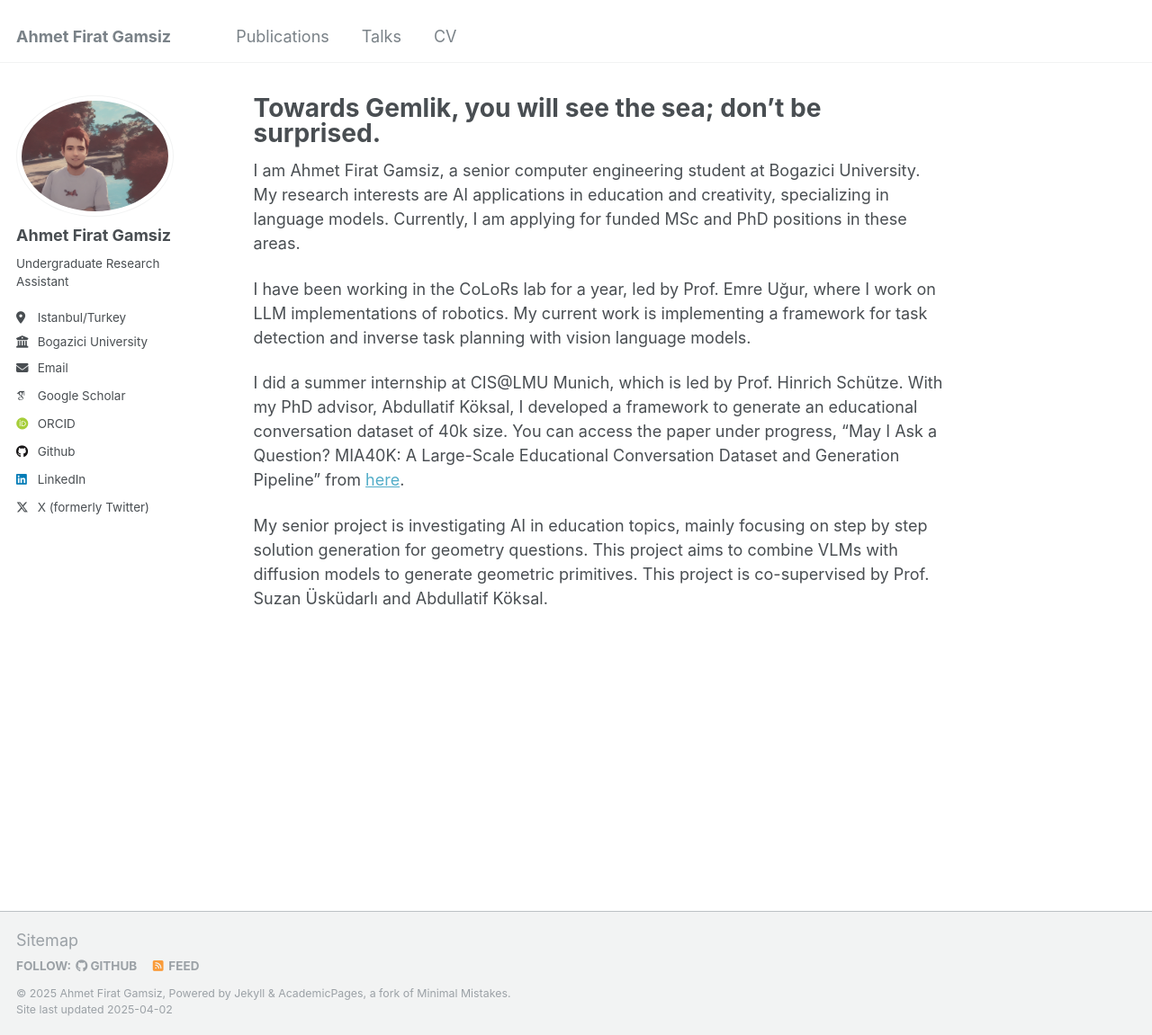
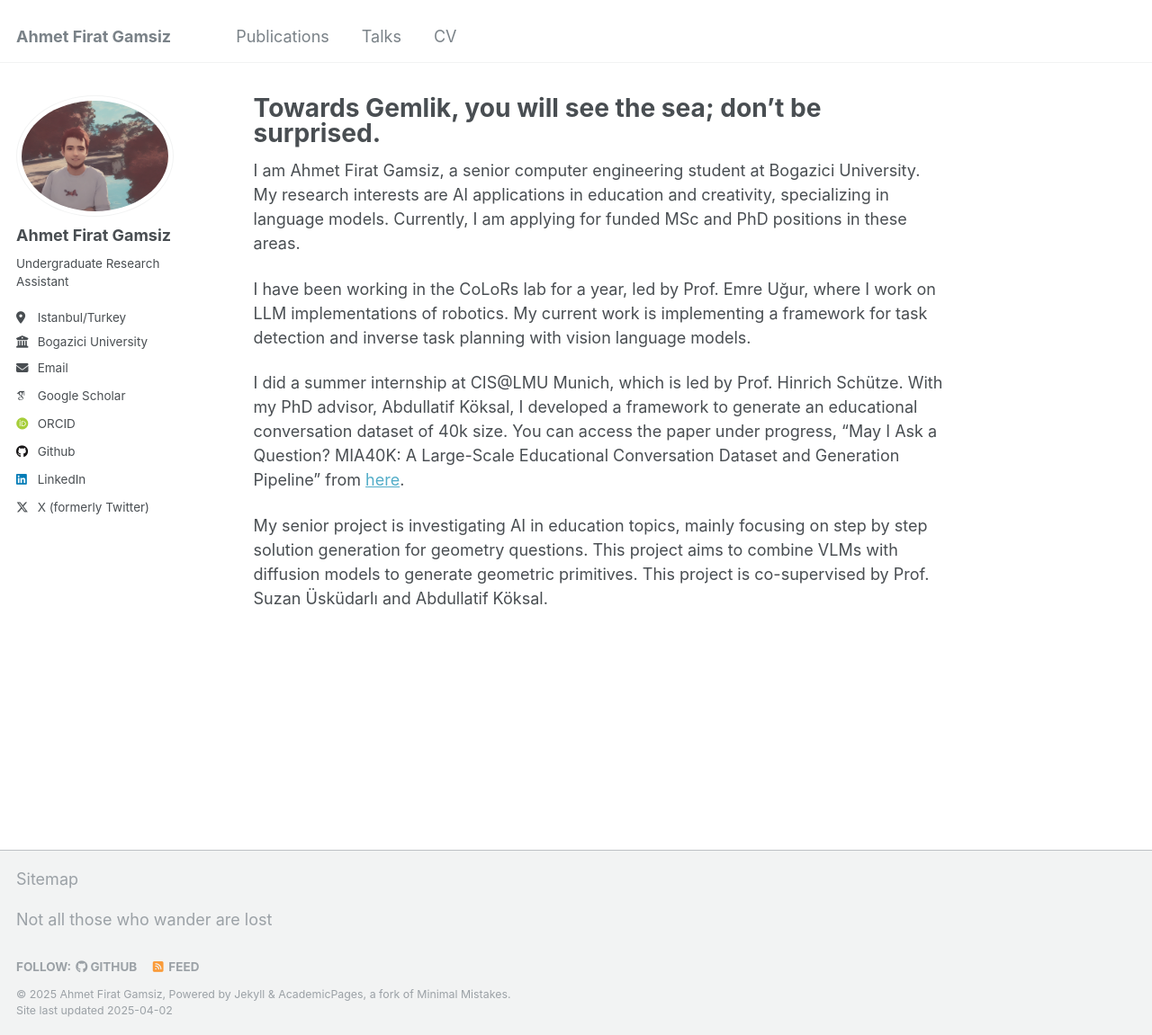
Before and after one commit to ahmetfirat23/ahmetfirat23.github.io, a Jekyll site: the page built from _pages/about.md, in a window 1280 px wide and 1151 px high. Shown: the whole window at 90% size. Built offline with Jekyll 4.4.1, drawn with Linux system fonts in a browser that asks for light colours; some web fonts are replaced.

Commit message:
Update footer.html

```diff
--- a/_includes/footer.html
+++ b/_includes/footer.html
@@ -1,4 +1,7 @@
 {% include base_path %}
+<div class="note">
+  <p>Not all those who wander are lost</p>
+</div>
 
 {% if site.author.github or site.author.bitbucket or site.atom_feed.hide != true %}
 <div class="page__footer-follow">
```
